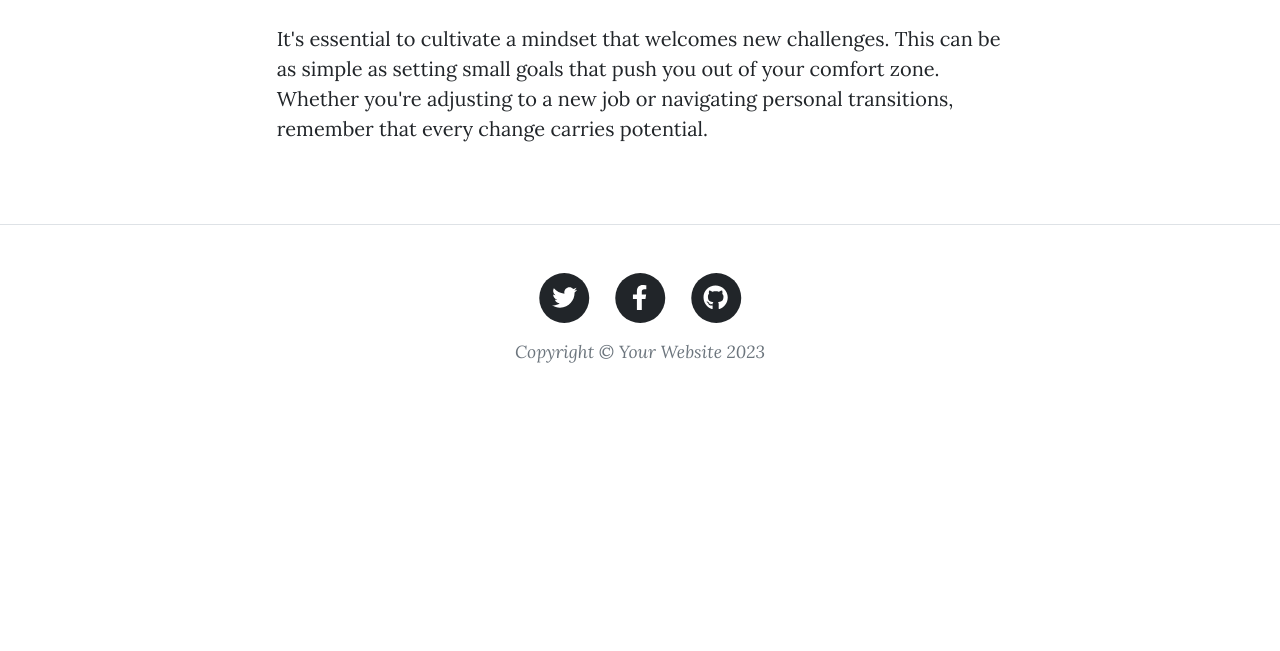
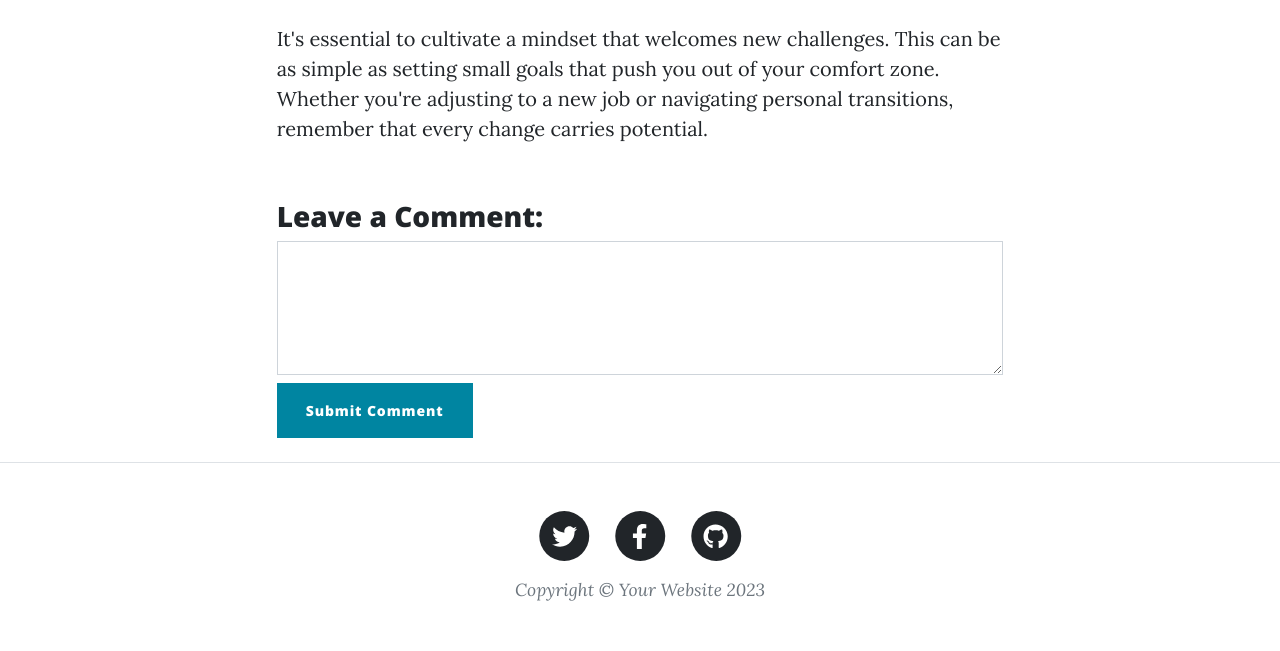
Before and after one commit to IrishEgie/blog_upgrade_py, a Flask app: page /blog/1 in a window 1280 px wide. Shown: the part 873-1524 px from the top of the page. Before the commit the page ends 1236 px from the top, so only its background shows below. Run offline with Flask 3, Linux system fonts and the light colour scheme; some libraries are stand-ins or nearby versions.

Commit message:
update: created a comment section frontend

```diff
--- a/forms.py
+++ b/forms.py
@@ -23,3 +23,8 @@ class PostForm(FlaskForm):
     body = CKEditorField('Body', validators=[DataRequired()])  # Use CKEditorField for rich text
     img_url = StringField('Image URL', validators=[DataRequired()])
     submit = SubmitField('Save Post')
+
+
+class CommentForm(FlaskForm):
+    comment = CKEditorField('Comment', validators=[DataRequired()])
+    submit = SubmitField('Submit Comment')
--- a/routes.py
+++ b/routes.py
@@ -1,8 +1,8 @@
 from flask import flash, render_template, redirect, url_for, request
 from flask_login import login_required, login_user, logout_user, current_user
 from app import app, db, login_manager
-from models import BlogPost, User
-from forms import LoginForm, PostForm, RegistrationForm
+from models import BlogPost, Comment, User
+from forms import CommentForm, LoginForm, PostForm, RegistrationForm
 from email_utils import send_email
 from sqlalchemy.exc import IntegrityError
 #--------------------------------------- Home #--------------------------------------- #
@@ -34,10 +34,22 @@ def about():
     return render_template('nav/about.html')
 
 #--------------------------------------- Manage Posts Route #--------------------------------------- #
-@app.route('/blog/<int:post_id>')
+@app.route('/blog/<int:post_id>', methods=['GET', 'POST'])
 def blog(post_id):
     blog_post = BlogPost.query.get_or_404(post_id)
-    return render_template('post.html', blog_post=blog_post)
+    form = CommentForm()  # Create an instance of CommentForm
+
+    if form.validate_on_submit():
+        new_comment = Comment(
+            body=form.comment.data,
+            post_id=blog_post.id,
+            author_id=current_user.id  # Assuming you want to link the comment to the current user
+        )
+        db.session.add(new_comment)
+        db.session.commit()
+        return redirect(url_for('blog', post_id=blog_post.id))  # Redirect back to the post
+
+    return render_template('post.html', blog_post=blog_post, form=form)  # Pass the form to the template
 
 @app.route('/post/<int:post_id>', methods=['GET', 'POST'])
 @app.route('/post', methods=['GET', 'POST'])  # For creating a new post
@@ -70,6 +82,25 @@ def manage_post(post_id=None):
         return redirect(url_for('home'))
 
     return render_template('manage_posts.html', form=form, blog_post=blog_post)
+
+@app.route('/post/<int:post_id>/comment', methods=['POST'])
+@login_required  # Ensure only logged-in users can comment
+def add_comment(post_id):
+    blog_post = BlogPost.query.get_or_404(post_id)
+    form = CommentForm()
+
+    if form.validate_on_submit():
+        new_comment = Comment(
+            body=form.comment.data,
+            post_id=blog_post.id,
+            author_id=current_user.id  # Assuming you want to link the comment to the current user
+        )
+        db.session.add(new_comment)
+        db.session.commit()
+        return redirect(url_for('blog', post_id=blog_post.id))  # Redirect back to the post
+
+    # If validation fails, redirect back (you could also flash an error message)
+    return redirect(url_for('blog', post_id=blog_post.id))
 
 
 @app.route("/delete/<int:post_id>")
--- a/templates/post.html
+++ b/templates/post.html
@@ -1,18 +1,18 @@
 <!DOCTYPE html>
 <html lang="en">
-    {%include 'base/header.html'%}
+    {% include 'base/header.html' %}
     <!-- Page Header-->
-        <header class="masthead" style="background-image: url('{{ blog_post.img_url}}')">
+    <header class="masthead" style="background-image: url('{{ blog_post.img_url }}')">
         <div class="container position-relative px-4 px-lg-5">
             <div class="row gx-4 gx-lg-5 justify-content-center">
                 <div class="col-md-10 col-lg-8 col-xl-7">
                     <div class="post-heading">
-                            <h1>{{ blog_post['title'] }}</h1>
+                        <h1>{{ blog_post.title }}</h1>
                         <h2 class="subheading">{{ blog_post.subtitle }}</h2>
                         <span class="meta">
                             Posted by
-                                <a href="{{ url_for('home')}}">{{blog_post.author}}</a>
-                                on {{ blog_post.date}}
+                            <a href="{{ url_for('home') }}">{{ blog_post.author.username }}</a>
+                            on {{ blog_post.date }}
                         </span>
                     </div>
                 </div>
@@ -24,7 +24,7 @@
         <div class="row gx-4 gx-lg-5 justify-content-center">
             <div class="col-md-10 col-lg-8 col-xl-7">
                 <h2>{{ blog_post.title }}</h2>
-                    <p>{{ blog_post.body|safe }}</p>
+                <p>{{ blog_post.body | safe }}</p>
 
                 <!-- Edit Button-->
                 <div class="d-flex justify-content-end mb-4">
@@ -33,12 +33,16 @@
                     {% endif %}
                 </div>
 
+                <!-- Comment Form -->
+                <h3>Leave a Comment:</h3>
+                <form method="POST" action="{{ url_for('add_comment', post_id=blog_post.id) }}">
+                    {{ form.hidden_tag() }}
+                    {{ form.comment(class="form-control", rows=5) }}
+                    <button type="submit" class="btn btn-primary mt-2">Submit Comment</button>
+                </form>
             </div>
         </div>
-
     </article>
     <!-- Footer-->
-        {%include 'base/footer.html'%}
-
-    </body>
+    {% include 'base/footer.html' %}
 </html>
```
Also changed, not shown: models.py (+16 -10 lines), instance/posts.db. Lines whose indentation alone changed are shown as unchanged.
